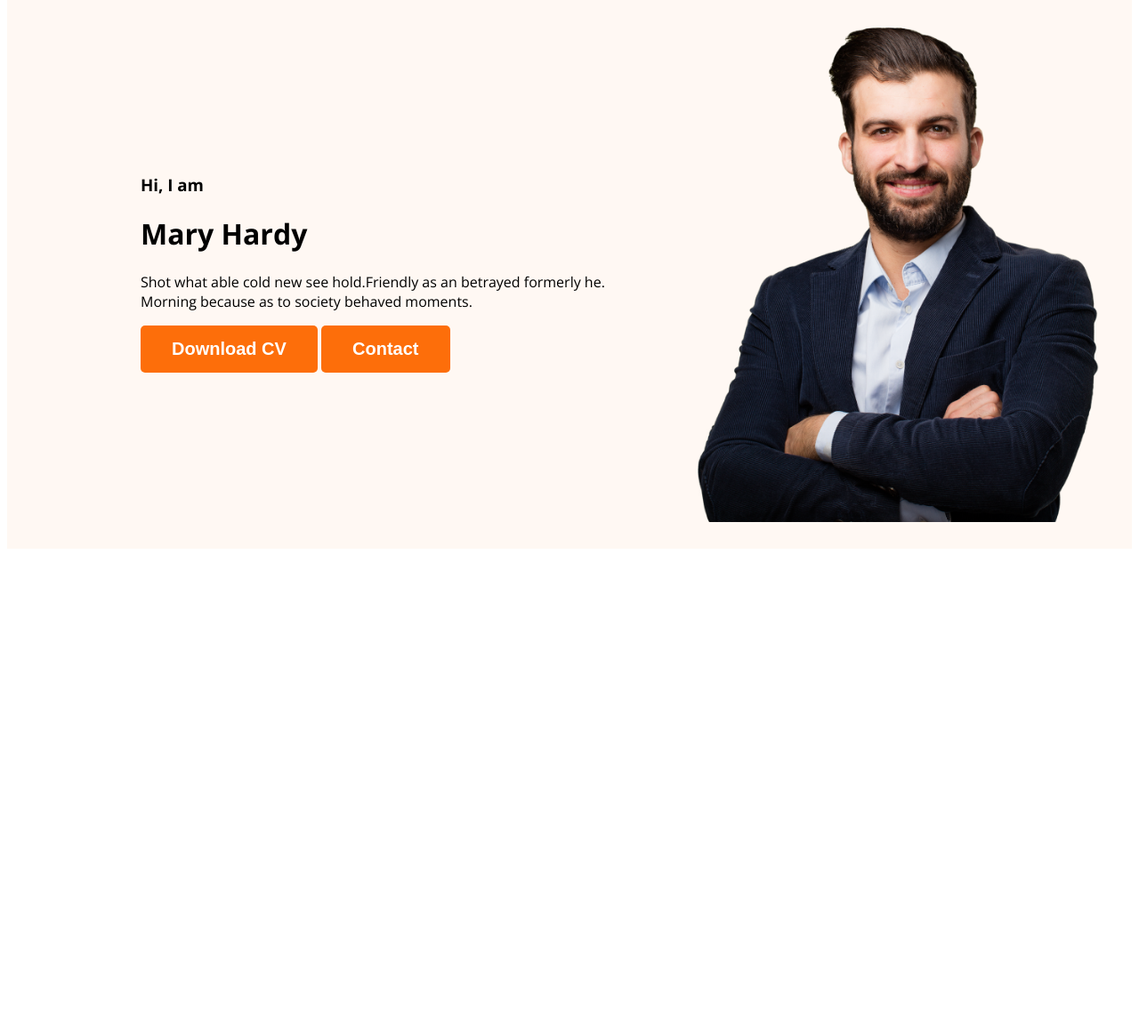
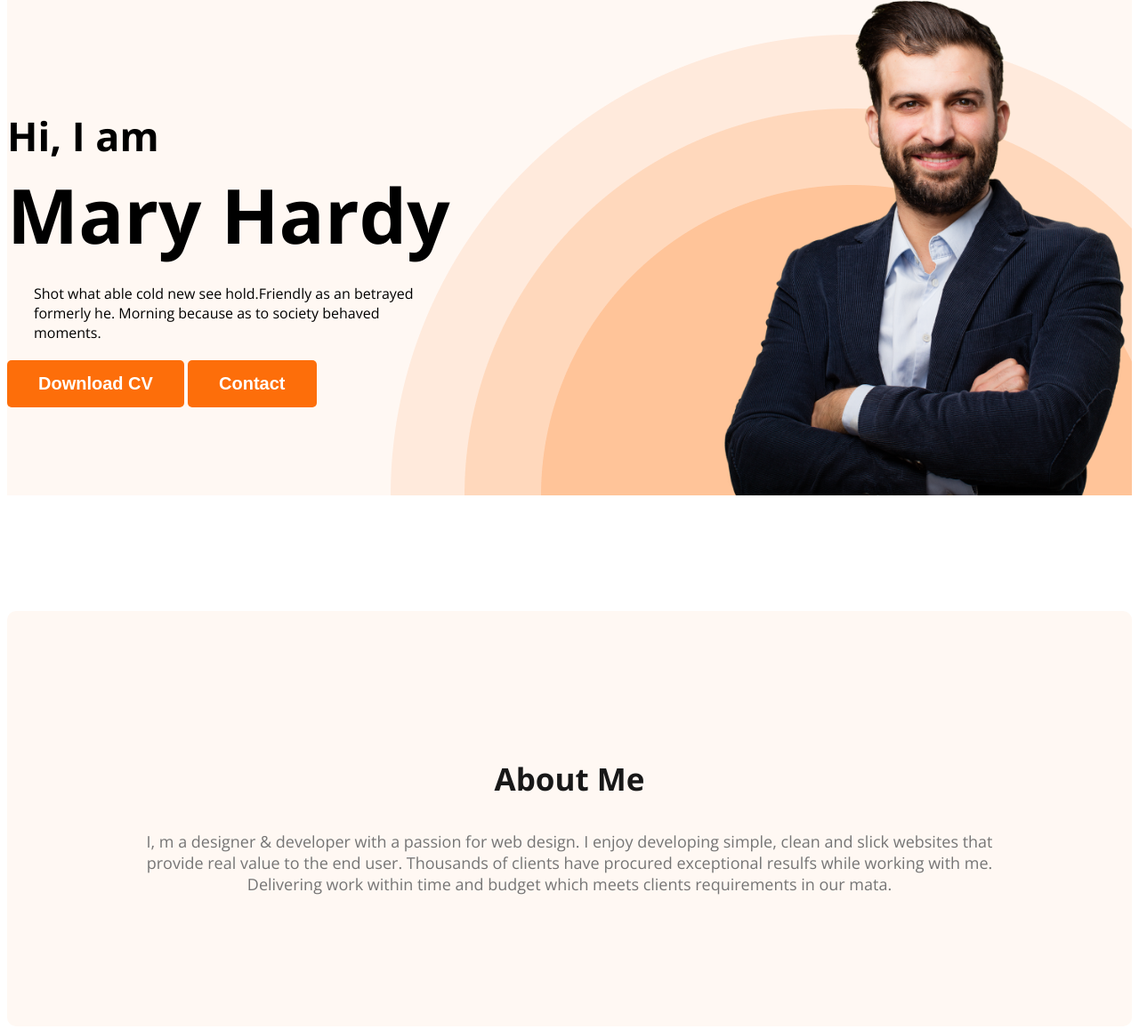
Before and after one commit to monir995/-web-developer, a plain HTML site: page index.html in a window 1280 px wide. Shown: the part 181-1338 px from the top of the page at 89% size. Before the commit the page ends 806 px from the top, so only its background shows below. Drawn offline with nearby package versions, Linux system fonts and the light colour scheme.

Commit message:
about section created

```diff
--- a/index.html
+++ b/index.html
@@ -33,6 +33,11 @@
 
     </header>
     <main>
+        <section class="about">
+            <h3 class="section-title">About Me</h3>
+            <p class="section-description">I, m a designer & developer with a passion for web design. I enjoy developing simple, clean and slick websites that provide real value to the end user. Thousands of clients have procured exceptional resulfs while working with me. Delivering work within time and budget which meets clients requirements in our mata.</p>
+
+        </section>
 
     </main>
     <footer>
--- a/style/portfolio.css
+++ b/style/portfolio.css
@@ -15,6 +15,19 @@ body{
     font-size: 20px;
     font-weight: 700;
     padding: 15px 35px;
+}
+
+.section-title{
+    color: #181818;
+    text-align: center;
+    font-size: 35px;
+    font-weight: 700;
+}
+.section-description{
+    color: #757575;
+    font-size: 18px;
+    font-weight: 400;
+    text-align: center;
 }
 /* nav related style */
 nav{
@@ -43,12 +56,42 @@ nav a{
 /* header reelated styles */
 .header{
    background-color: #FFF8F3;
+   background-image: url(../images/header_bg.png);
+   background-repeat: no-repeat;
+   background-position:  bottom right;
 }
 .banner{
-    padding: 30px 30px 30px 150px;
+    padding: 30px  30px  OPX 150px;
     display: flex;
     align-items: center;
+    justify-content: space-between;
+}
+.banner-content{
+    max-width: 500px;
 }
 .banner .profile-pic{
     width: 500px;
 }
+.banner-greething{
+    font-size: 45px;
+    margin-bottom: 0px;
+}
+.banner-title{
+    font-size: 85px;
+    font-weight: 700;
+    margin: 0px 0px;
+
+}
+.banner-description{
+    margin: 20px 30px;
+}
+
+/* main section style */
+
+/* about section style */
+.about{
+    padding: 130px;
+    background-color: #FFF8F3;
+    border-radius: 10px;
+    margin: 130px 0px;
+}
```
